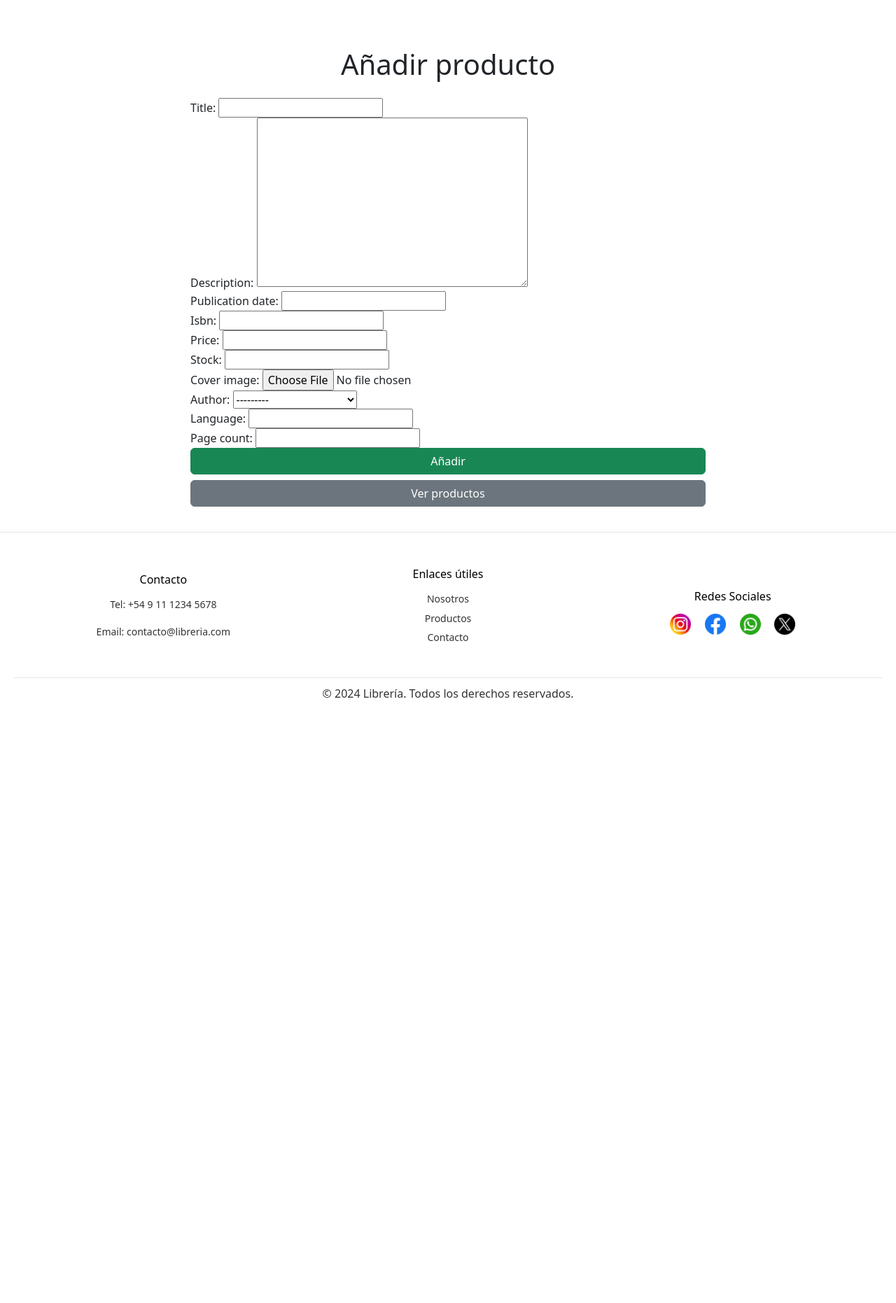
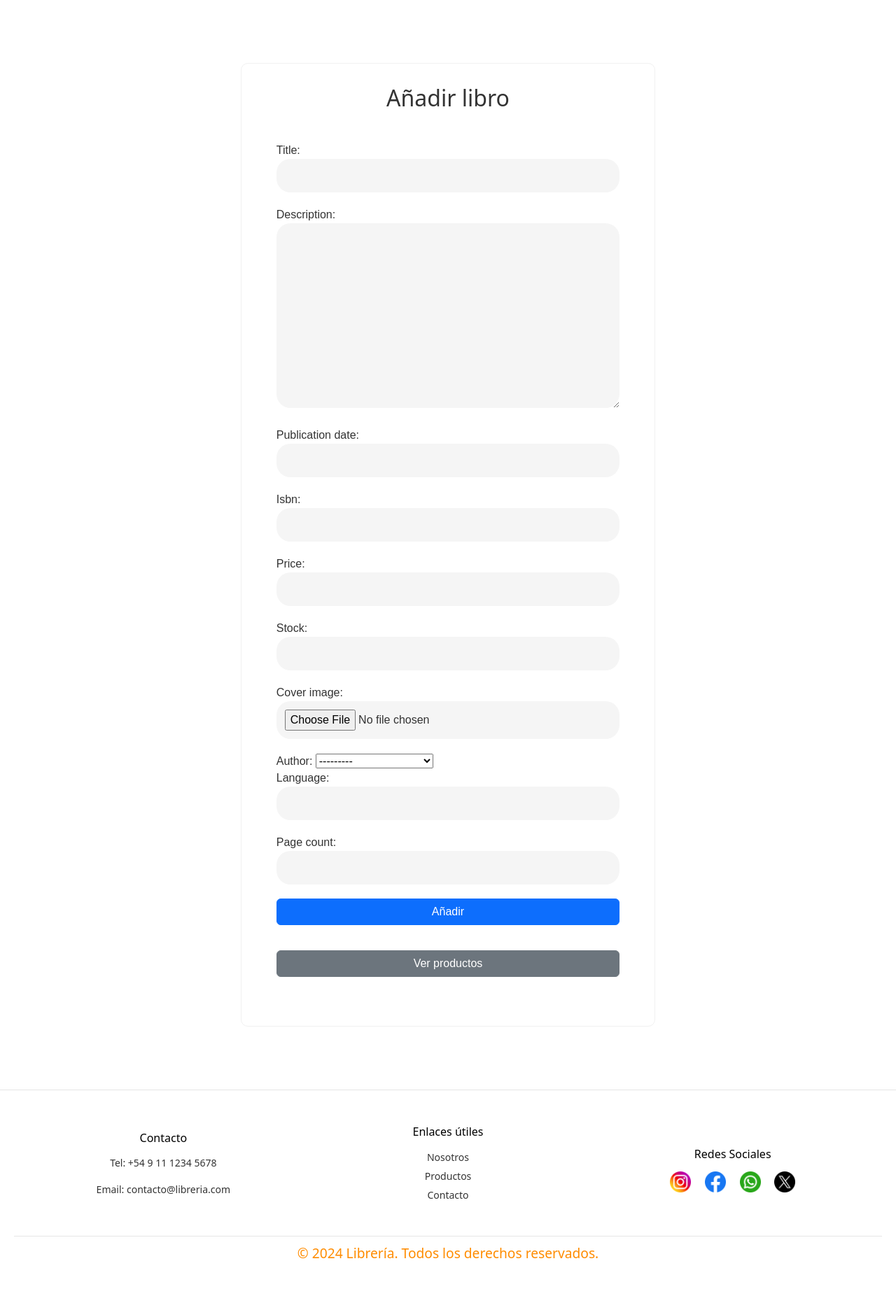
Before and after one commit to abigc23/E-commerce, a Django app: page /add/ in a window 1280 px wide. Shown: the part 101-1963 px from the top of the page at 70% size. Before the commit the page ends 1098 px from the top, so only its background shows below. Run offline with Django 5.2, Linux system fonts and the light colour scheme; a user stored in the database is signed in; data comes from the database, SQL or seed files in the repository; both versions use the stored data as it was after the commit.

Commit message:
Estilo formulario añadir libro

```diff
--- a/App/static/css/style.css
+++ b/App/static/css/style.css
@@ -196,6 +196,199 @@
 }
 
 
+/* Contenedor principal */
+.container {
+    width: 80%;
+    margin: 50px auto;
+    padding: 20px;
+    background-color: #ffffff;
+    border-radius: 8px;
+    box-shadow: 0 4px 8px rgba(0, 0, 0, 0.1);
+}
+
+/* Título de la página */
+.page-title {
+    text-align: center;
+    color: #007bff;
+    font-size: 2em;
+    margin-bottom: 30px;
+}
+
+/* Contenedor de la lista de libros */
+.book-list {
+    display: flex;
+    flex-wrap: wrap;
+    justify-content: space-around;
+}
+
+/* Tarjeta de libro */
+.book-card {
+    background-color: #ffffff;
+    border: 1px solid #ddd;
+    border-radius: 8px;
+    width: 30%;
+    margin-bottom: 20px;
+    box-shadow: 0 2px 5px rgba(0, 0, 0, 0.1);
+    transition: transform 0.2s ease-in-out;
+}
+
+/* Efecto hover para las tarjetas */
+.book-card:hover {
+    transform: scale(1.05);
+}
+
+/* Imagen de portada */
+.book-cover {
+    width: 100%;
+    height: auto;
+    border-top-left-radius: 8px;
+    border-top-right-radius: 8px;
+}
+
+/* Detalles del libro */
+.book-details {
+    padding: 15px;
+}
+
+/* Título del libro */
+.book-title {
+    font-size: 1.5em;
+    color: #333;
+    margin-bottom: 15px;
+}
+
+/* Descripción del libro */
+.book-description {
+    color: #777;
+    margin-bottom: 15px;
+}
+
+/* Información adicional del libro */
+.book-info {
+    color: #555;
+    font-size: 0.9em;
+    margin-bottom: 10px;
+}
+
+/* Precio y stock */
+.book-info strong {
+    color: #333;
+}
+
+/* Mensajes cuando no hay productos */
+p {
+    text-align: center;
+    color: #ff8c00;
+    font-size: 1.2em;
+}
+
+
+
+.container-add {
+    width: 80%;
+    margin: 50px auto;
+    padding: 20px;
+    border-radius: 8px;
+}
+
+form {
+    font-family: 'Arial', sans-serif;
+    color: #333;
+    padding: 20px;
+}
+
+form textarea, form input {
+    border-radius: 20px;
+    margin-bottom: 20px;
+    padding: 12px;
+    width: 100%;
+    box-sizing: border-box;
+    font-size: 1em;
+    border: none;
+    background-color: #f5f5f5;
+    transition: all 0.3s ease;
+}
+
+/* Efecto de enfoque para los campos de entrada */
+form input:focus, form textarea:focus {
+    border-color: #007bff;
+    background-color: #fff;
+    outline: none;
+    box-shadow: 0 0 5px rgba(0, 123, 255, 0.5);
+}
+
+/* Estilo para la sección del formulario de añadir producto */
+.add-container {
+    background-color: #fff;
+    padding: 30px;
+    border-radius: 10px;
+    max-width: 800px;
+    margin: 0 auto;
+    border: 1px solid #f1f1f1;  /* Borde gris claro */
+}
+
+/* Título del formulario */
+.add-container h1 {
+    color: #333;
+    font-size: 2em;
+    margin-bottom: 20px;
+    text-align: center;
+}
+
+/* Imagen de la sección */
+.add-image {
+    width: 100%;
+    height: auto;
+    border-radius: 15px;
+    margin-bottom: 20px;
+}
+
+/* Estilos para el formulario */
+.form-group {
+    margin-bottom: 20px;
+}
+
+/* Estilo para los botones */
+.btn {
+    font-size: 1.1em;
+    padding: 12px;
+    border-radius: 20px;
+    cursor: pointer;
+    text-align: center;
+    width: 100%;
+    box-sizing: border-box;
+    transition: background-color 0.3s ease;
+}
+
+.btn-primary {
+    background-color: #007bff;
+    border: none;
+    color: white;
+}
+
+.btn-primary:hover {
+    background-color: #0056b3;
+}
+
+.btn-secondary {
+    background-color: #6c757d;
+    border: none;
+    color: white;
+}
+
+.btn-secondary:hover {
+    background-color: #5a6268;
+}
+
+/* Estilo para los mensajes */
+.message {
+    text-align: center;
+    color: #ff0000;
+    font-weight: bold;
+    margin-top: 20px;
+}
+
+
 /* Footer */
 .footer {
     background-color: inherit;
--- a/App/templates/pages/add.html
+++ b/App/templates/pages/add.html
@@ -3,26 +3,27 @@
 {% load static %}
 
 {% block add %}
-    <img src="" alt="Img">
+    <img src="" alt="Img" class="add-image">
 {% endblock %}
 
 {% block content %}
-    <div class="container mt-5">
+    <div class="container-add">
         <div class="row justify-content-center">
             <div class="col-md-8">
                 <div class="add-container">
-                    <h1 class="text-center mb-4">Añadir producto</h1>
+                    <h1 class="text-center mb-4">Añadir libro</h1>
 
                     <form action="" method="post" enctype="multipart/form-data">
                         {{ forms }}  <!-- Asegúrate de que el formulario se pase correctamente -->
                         {% csrf_token %}
-                        <div class="form-group">
-                            <input type="submit" value="Añadir" class="btn btn-success w-100">
+
+                        <div class="form-group mb-3">
+                            <input type="submit" value="Añadir" class="btn btn-primary w-100">
                         </div>
                         <div class="form-group mt-2">
                             <a href="" class="btn btn-secondary w-100">Ver productos</a>
                         </div>
-                        <p>{{ message }}</p>
+                        <p class="message">{{ message }}</p>
                     </form>
                 </div>
             </div>
```
Also changed, not shown: Media/book_covers/585229.jpg (added), Media/book_covers/images.jpeg (added), Media/book_covers/images_Z92d9BO.jpeg (added), db.sqlite3.
